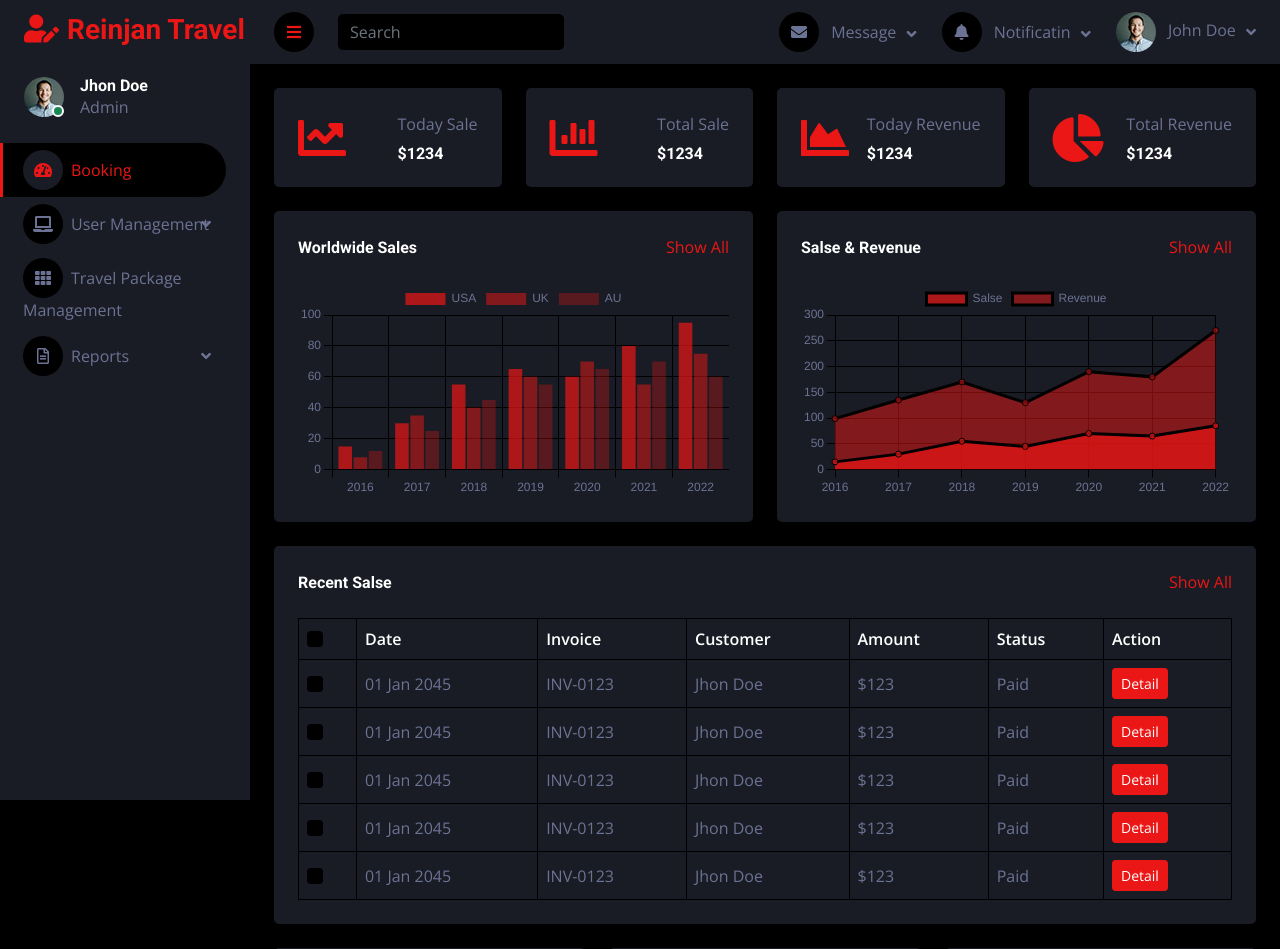
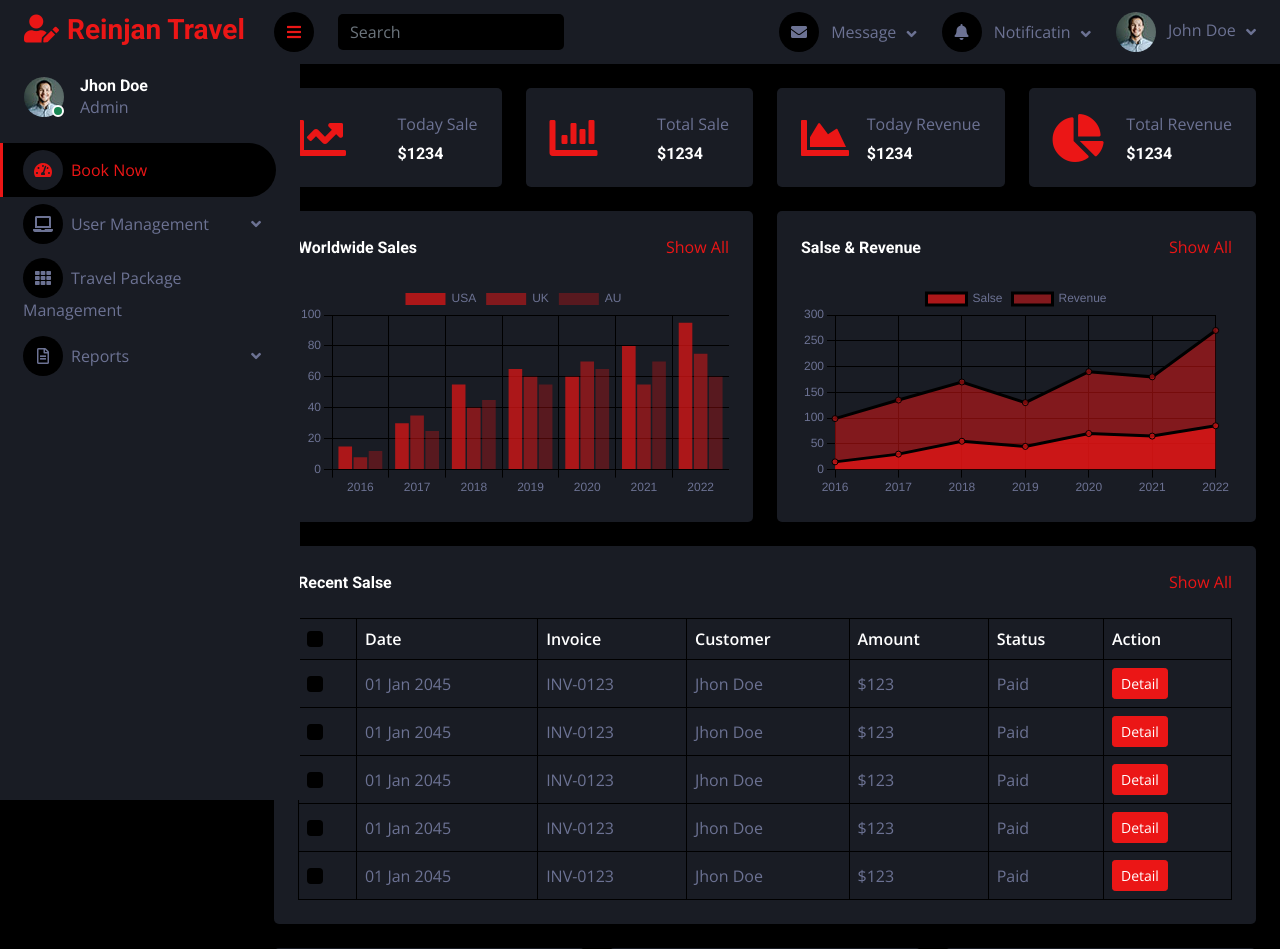
Before and after one commit to poonstop/Travel-and-Tours, a PHP site: page / in a window 1280 px wide. Shown: the top 949 px of the page. Run offline with PHP 8.4, Linux system fonts and the light colour scheme; some libraries are stand-ins or nearby versions.

Commit message:
edited width and titles

```diff
--- a/css/style.css
+++ b/css/style.css
@@ -68,7 +68,7 @@
     top: 0;
     left: 0;
     bottom: 0;
-    width: 250px;
+    width: 300px;
     height: 100vh;
     overflow-y: auto;
     background: var(--secondary);
--- a/index.html
+++ b/index.html
@@ -61,7 +61,7 @@
                 </div>
                 <div class="navbar-nav w-100">
                     <!--Booking-->
-                    <a href="index.html" class="nav-item nav-link active"><i class="fa fa-tachometer-alt me-2"></i>Booking</a>
+                    <a href="index.html" class="nav-item nav-link active"><i class="fa fa-tachometer-alt me-2"></i>Book Now</a>
                     <!--User Management-->
                     <div class="nav-item dropdown">
                         <a href="#" class="nav-link dropdown-toggle" data-bs-toggle="dropdown"><i class="fa fa-laptop me-2"></i>User Management</a>
```
